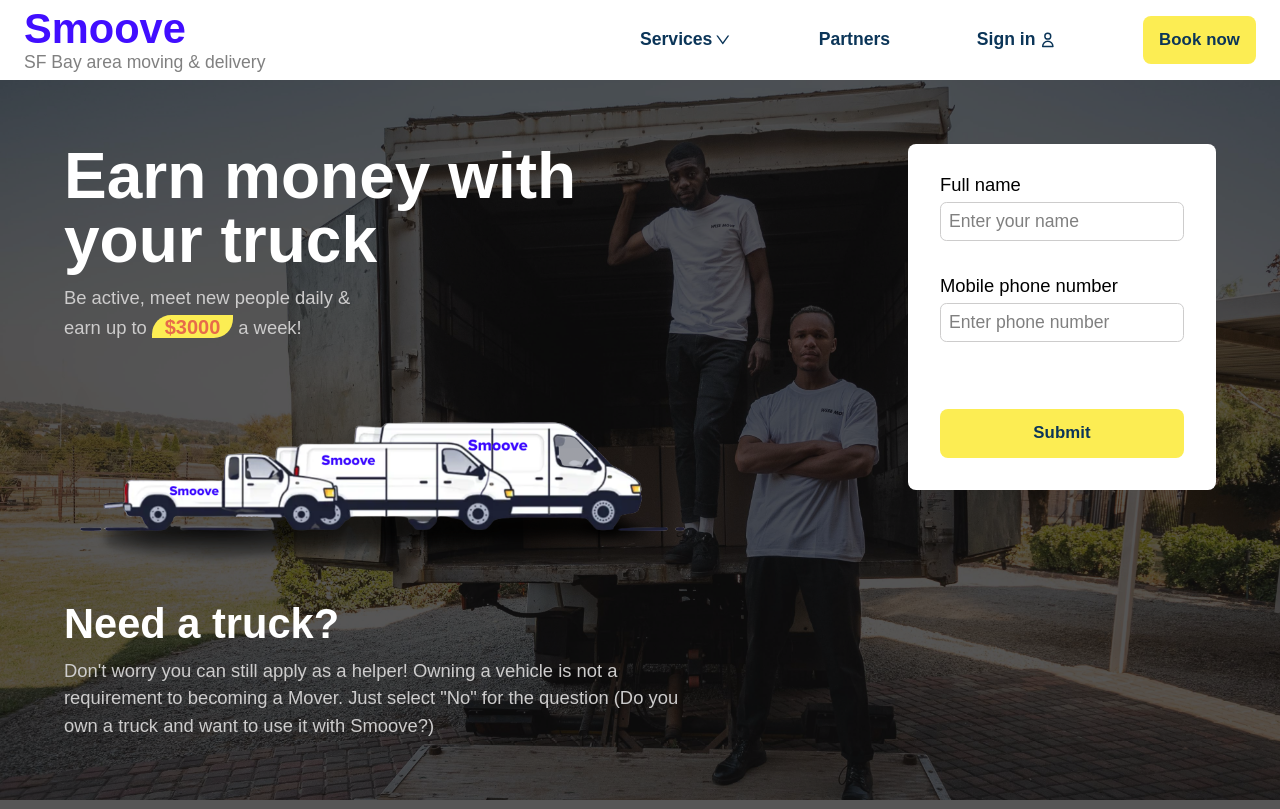
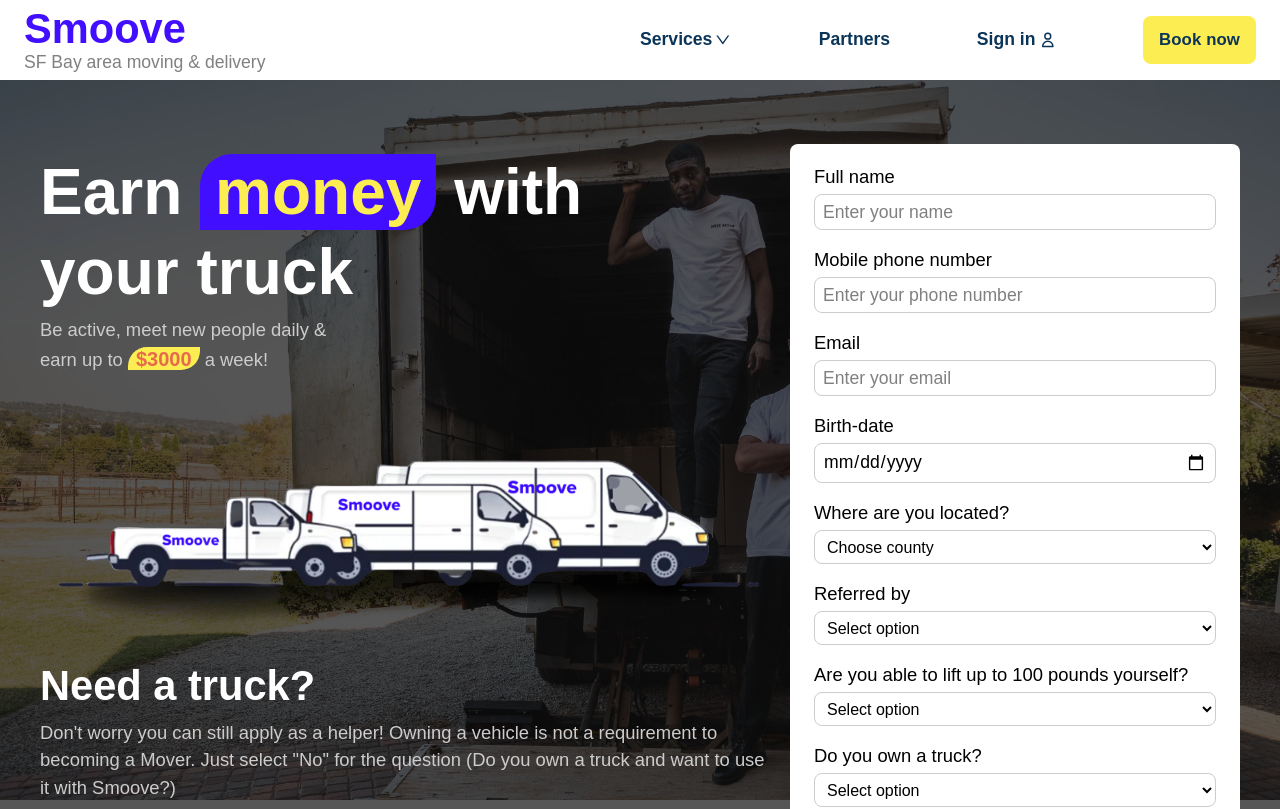
Before and after one commit to rbabaci1/smoove, a Next.js app: page /become_a_mover in a window 1280 px wide. Shown: the top 809 px of the page. Built offline with nearby package versions, Linux system fonts and the light colour scheme; a web font is replaced by a local one.

Commit message:
implment the job applicaton form

```diff
--- a/components/ErrorMessage/index.jsx
+++ b/components/ErrorMessage/index.jsx
@@ -2,7 +2,7 @@
 
 import styles from './styles.module.scss';
 
-const ErrorMessage = () => {
+const ErrorMessage = ({ name }) => {
   return (
     <motion.div
       initial={{ opacity: 0, y: 40 }} // initial position of the span
@@ -12,7 +12,7 @@
       viewport={{ once: true }}
       className={styles.container}
     >
-      <span>This field is required</span>
+      <span>{name} is required</span>
     </motion.div>
   );
 };
--- a/pages/become_a_mover/index.jsx
+++ b/pages/become_a_mover/index.jsx
@@ -1,7 +1,8 @@
+import { useState } from 'react';
 import Head from 'next/head';
 import Image from 'next/image';
 import { useForm } from 'react-hook-form';
-import { motion, AnimatePresence } from 'framer-motion';
+import { AnimatePresence } from 'framer-motion';
 
 import styles from './styles.module.scss';
 import { ErrorMessage, Navbar } from '@/components';
@@ -9,14 +10,34 @@
 import { calendar, cash, daily, smile, trucks } from '@/public/images';
 
 const Become_a_mover = () => {
+  const [isFromSubmitted, setIsFormSubmitted] = useState(false);
+
   const {
     register,
     handleSubmit,
     formState: { errors },
+    setValue,
+    reset,
   } = useForm();
 
   const onSubmit = formData => {
-    console.log(data);
+    console.log('Submitted!');
+    setIsFormSubmitted(true);
+
+    setTimeout(() => {
+      setIsFormSubmitted(false);
+
+      reset({
+        fullName: '',
+        phoneNumber: '',
+        email: '',
+        birthDate: '',
+        location: '',
+        referral: '',
+        liftCapacity: '',
+        ownTruck: '',
+      });
+    }, 1500);
   };
 
   return (
@@ -39,7 +60,7 @@
             <div className={styles.left}>
               <div className={styles.header}>
                 <h1>
-                  Earn money with
+                  Earn <span>money</span> with
                   <br /> your truck
                 </h1>
                 <p>
@@ -153,28 +174,158 @@
 
                   <section className={styles.error}>
                     <AnimatePresence>
-                      {errors.fullName && <ErrorMessage />}
+                      {errors.fullName && <ErrorMessage name='Full name' />}
                     </AnimatePresence>
                   </section>
                 </div>
 
                 <div className={styles.input}>
-                  <label>Mobile phone number</label>
+                  <label htmlFor='phoneNumber'>Mobile phone number</label>
                   <input
                     type='text'
                     id='phoneNumber'
-                    placeholder='Enter phone number'
+                    placeholder='Enter your phone number'
                     {...register('phoneNumber', { required: true })}
                   />
 
                   <section className={styles.error}>
-                    {errors.phoneNumber && (
-                      <motion.span>This field is required</motion.span>
-                    )}
+                    <AnimatePresence>
+                      {errors.phoneNumber && (
+                        <ErrorMessage name='Phone number' />
+                      )}
+                    </AnimatePresence>
                   </section>
                 </div>
 
-                <button type='submit'>Submit</button>
+                <div className={styles.input}>
+                  <label htmlFor='email'>Email</label>
+                  <input
+                    type='text'
+                    id='email'
+                    placeholder='Enter your email'
+                    {...register('email', { required: true })}
+                  />
+
+                  <section className={styles.error}>
+                    <AnimatePresence>
+                      {errors.email && <ErrorMessage name='Email' />}
+                    </AnimatePresence>
+                  </section>
+                </div>
+
+                <div className={styles.input}>
+                  <label htmlFor='birthDate'>Birth-date</label>
+                  <input
+                    className={styles.birthDate}
+                    type='date'
+                    id='birthDate'
+                    {...register('birthDate', { required: true })}
+                  />
+
+                  <section className={styles.error}>
+                    <AnimatePresence>
+                      {errors.birthDate && <ErrorMessage name='Birth date' />}
+                    </AnimatePresence>
+                  </section>
+                </div>
+
+                <div className={styles.input}>
+                  <label htmlFor='location'>Where are you located?</label>
+                  <select
+                    id='location'
+                    {...register('location', { required: true })}
+                  >
+                    <option value='' disabled selected hidden>
+                      Choose county
+                    </option>
+                    <option value='Alameda'>Alameda</option>
+                    <option value='San Francisco'>San Francisco</option>
+                    <option value='Santa Clara'>Santa Clara</option>
+                    <option value='San Mateo'>San Mateo</option>
+                    <option value='Marin'>Marin</option>
+                  </select>
+
+                  <section className={styles.error}>
+                    <AnimatePresence>
+                      {errors.location && <ErrorMessage name='Location' />}
+                    </AnimatePresence>
+                  </section>
+                </div>
+
+                <div className={styles.input}>
+                  <label htmlFor='referral'>Referred by</label>
+                  <select
+                    id='referral'
+                    {...register('referral', { required: true })}
+                  >
+                    <option value='' disabled selected hidden>
+                      Select option
+                    </option>
+                    <option value='Craigslist'>Craigslist</option>
+                    <option value='Facebook'>Facebook</option>
+                    <option value='Instagram'>Instagram</option>
+                    <option value='LinkedIn'>LinkedIn</option>
+                    <option value='Active mover'>Active mover</option>
+                    <option value='Yelp'>Yelp</option>
+                    <option value='Other'>Other</option>
+                  </select>
+
+                  <section className={styles.error}>
+                    <AnimatePresence>
+                      {errors.referral && <ErrorMessage name='Location' />}
+                    </AnimatePresence>
+                  </section>
+                </div>
+
+                <div className={styles.input}>
+                  <label htmlFor='liftCapacity'>
+                    Are you able to lift up to 100 pounds yourself?
+                  </label>
+                  <select
+                    id='liftCapacity'
+                    {...register('liftCapacity', { required: true })}
+                  >
+                    <option value='' disabled selected hidden>
+                      Select option
+                    </option>
+                    <option value='yes'>Yes</option>
+                    <option value='no'>No</option>
+                  </select>
+
+                  <section className={styles.error}>
+                    <AnimatePresence>
+                      {errors.liftCapacity && (
+                        <ErrorMessage name='Ability to lift 100lbs is required' />
+                      )}
+                    </AnimatePresence>
+                  </section>
+                </div>
+
+                <div className={styles.input}>
+                  <label htmlFor='ownTruck'>Do you own a truck?</label>
+                  <select
+                    id='ownTruck'
+                    {...register('ownTruck', { required: true })}
+                  >
+                    <option value='' disabled selected hidden>
+                      Select option
+                    </option>
+                    <option value='yes'>Yes</option>
+                    <option value='no'>No</option>
+                  </select>
+
+                  <section className={styles.error}>
+                    <AnimatePresence>
+                      {errors.ownTruck && (
+                        <ErrorMessage name='Owning a truck is required' />
+                      )}
+                    </AnimatePresence>
+                  </section>
+                </div>
+
+                <button type='submit'>
+                  {!isFromSubmitted ? 'Submit' : 'Submitting ...'}
+                </button>
               </form>
             </div>
           </div>
--- a/pages/become_a_mover/styles.module.scss
+++ b/pages/become_a_mover/styles.module.scss
@@ -16,28 +16,40 @@
     }
 
     .container {
-      @include flex(row, space-between, flex-start);
+      display: grid;
+      justify-content: space-between;
+      grid-template-columns: 1fr 0.6fr;
+      align-items: flex-start;
       max-width: 1200px;
       margin: 0 auto;
       padding: 4rem 1.5rem 01.5rem;
+      box-sizing: content-box;
 
       .left {
-        width: 55%;
         color: $white;
+        margin-right: 1rem;
+
+        h1 {
+          span {
+            background-color: $main-color;
+            color: $yellow;
+            padding: 2px 15px;
+            line-height: 1.5;
+            @include radius(2rem, 0, 0, 2rem);
+          }
+        }
 
         p {
           color: $light-gray;
         }
 
-        .header {
-          span {
+        .header p span {
           @include radius(1.2rem, 0, 0, 1.2rem);
           background-color: $yellow;
           color: $apricot;
           font-weight: 700;
-            padding: 0.05rem 0.8rem;
+          padding: 0.05rem 0.5rem;
           font-size: 20px;
-          }
         }
 
         .underHeader {
@@ -52,13 +64,8 @@
         .becomeMover {
           padding: 4rem 0;
 
-          h1 {
           span {
-              background-color: $main-color;
             color: $white;
-              padding: 2px 15px;
-              @include radius(2rem, 0, 0, 2rem);
-            }
           }
 
           .perks {
@@ -90,12 +97,16 @@
         form {
           @include flex(column, space-between, flex-start);
           background-color: $white;
-          padding: 2rem;
+          padding: 1.5rem;
           border-radius: 0.5rem;
+          width: 100%;
+          box-sizing: border-box;
 
           .input {
             @include flex(column, space-between, flex-start);
-            // margin-bottom: 1rem;
+            margin-bottom: 1rem;
+            width: 100%;
+            position: relative;
 
             label {
               padding-bottom: 0.5rem;
@@ -103,24 +114,44 @@
               font-weight: 500;
             }
 
-            input {
-              padding: 0.5rem;
-              border-radius: 0.4rem;
+            input,
+            select {
+              width: 100%;
+              padding: 0.4rem 0.5rem;
+              border-radius: 0.5rem;
               border: 1px solid $light-gray;
 
               &:hover {
                 border-color: #111;
               }
             }
+            select {
+              cursor: pointer;
 
+              option {
+                font-size: 20px;
+              }
+            }
+
+            // add styles to select icon
+
+            .birthDate {
+              padding: 0.5rem;
+            }
             .error {
               width: 100%;
-              height: 2.2rem;
-              padding: 0.4rem 0 0 0.5rem;
+              padding: 0.3rem 0 0 0.5rem;
+            }
+            .selectIcon {
+              font-size: 1.5rem;
+              position: absolute;
+              right: 0.5rem;
+              top: 50%;
             }
           }
 
           button {
+            box-sizing: border-box;
             width: 100%;
             margin-top: 2rem;
           }
--- a/styles/globals.scss
+++ b/styles/globals.scss
@@ -83,7 +83,6 @@
   background-color: transparent;
   border: none;
   outline: none;
-  appearance: none;
   resize: none;
   &::-webkit-input-placeholder {
     color: inherit;
```
Lines whose indentation alone changed are shown as unchanged.
